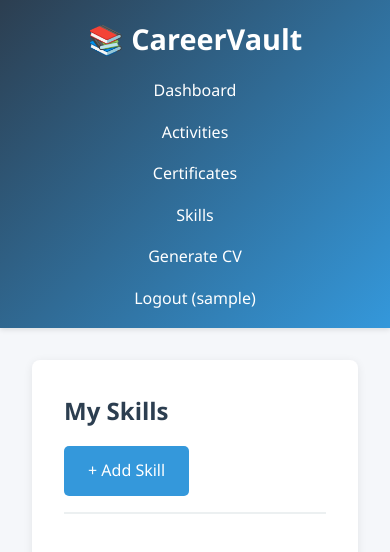
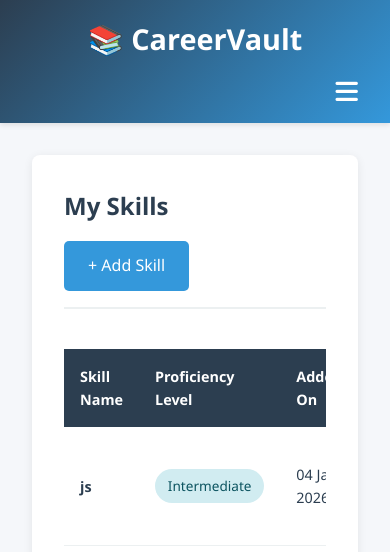
Before and after one commit to Rumaisaaslam12/careervault, a PHP site: page /skills/index.php in a window 390 px wide. Shown: the top 552 px of the page. Run offline with PHP 8.4, Linux system fonts and the light colour scheme; the visitor is signed in with stand-in values (Sample User, id 1); data comes from the database, SQL or seed files in the repository.

Commit message:
Improve mobile nav: add hamburger toggle and responsive styles

```diff
--- a/assets/css/style.css
+++ b/assets/css/style.css
@@ -50,6 +50,15 @@ body {
     list-style: none;
     display: flex;
     gap: 2rem;
+}
+
+.nav-toggle {
+    display: none;
+    background: none;
+    border: none;
+    color: #fff;
+    font-size: 1.6rem;
+    cursor: pointer;
 }
 
 .nav-menu a {
@@ -370,10 +379,25 @@ select.form-control {
         gap: 1rem;
     }
 
+    .nav-toggle {
+        display: block;
+        align-self: flex-end;
+    }
+
+    .nav-menu {
+        display: none;
+        width: 100%;
+    }
+
+    .nav-menu.open {
+        display: block;
+    }
+
     .nav-menu ul {
         flex-direction: column;
-        gap: 1rem;
-        text-align: center;
+        gap: 0.75rem;
+        text-align: left;
+        padding: 0 1rem 1rem;
     }
 
     .stats-grid {
--- a/assets/js/main.js
+++ b/assets/js/main.js
@@ -124,6 +124,15 @@ document.addEventListener('DOMContentLoaded', function() {
     });
 
     resetSessionTimeout();
+
+    // Mobile nav toggle
+    const navToggle = document.querySelector('.nav-toggle');
+    const navMenu = document.querySelector('.nav-menu');
+    if (navToggle && navMenu) {
+        navToggle.addEventListener('click', () => {
+            navMenu.classList.toggle('open');
+        });
+    }
 });
 
 /**
--- a/includes/header.php
+++ b/includes/header.php
@@ -22,6 +22,9 @@
                     <h1>📚 CareerVault</h1>
                 </a>
             </div>
+            <button class="nav-toggle" aria-label="Toggle navigation">
+                <i class="fa fa-bars"></i>
+            </button>
             <?php if (is_logged_in()): ?>
             <nav class="nav-menu">
                 <ul>
```
